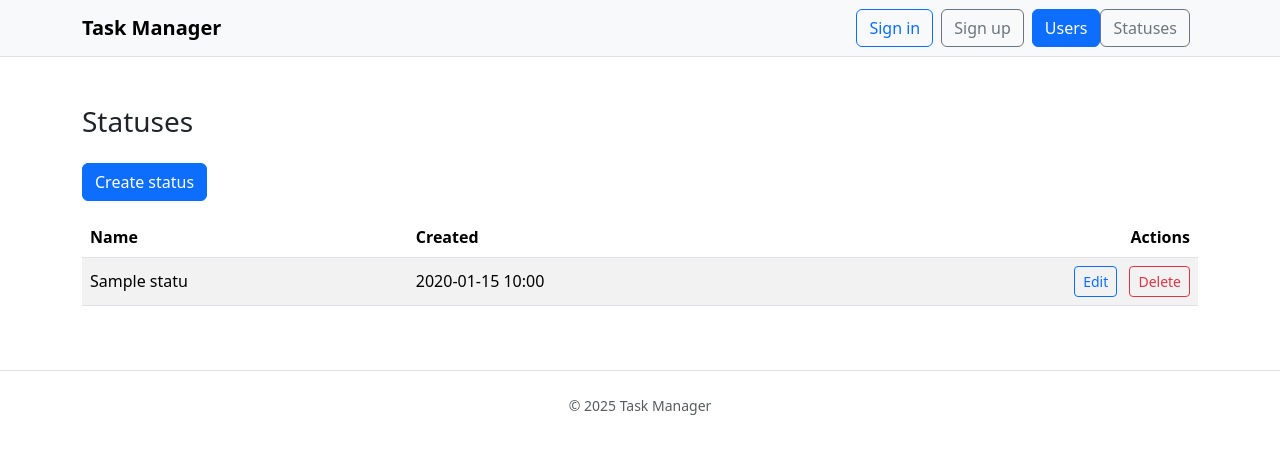
After one commit to spoddub/python-project-52, a Django app: page /statuses/ in a window 1280 px wide. The commit adds this page. Shown: the top 454 px of the page. Run offline with Django 5.2, Linux system fonts and the light colour scheme; a user stored in the database is signed in; tables that the repository leaves empty hold one stand-in row (values such as "Sample post"); some libraries are stand-ins or nearby versions.

Commit message:
add statuses CRUD

```diff
--- /dev/null
+++ b/task_manager/models.py
@@ -0,0 +1,12 @@
+from django.db import models
+
+
+class Status(models.Model):
+    name = models.CharField(max_length=255, unique=True)
+    created_at = models.DateTimeField(auto_now_add=True)
+
+    class Meta:
+        ordering = ["id"]
+
+    def __str__(self):
+        return self.name
--- a/task_manager/settings.py
+++ b/task_manager/settings.py
@@ -37,6 +37,7 @@ INSTALLED_APPS = [
     "django.contrib.messages",
     "django.contrib.staticfiles",
     "django_bootstrap5",
+    "task_manager",
 ]
 
 MIDDLEWARE = [
--- a/task_manager/urls.py
+++ b/task_manager/urls.py
@@ -29,4 +29,8 @@ urlpatterns = [
     path("users/create/", views.UserCreateView.as_view(), name="users_create"),
     path("users/<int:pk>/update/", views.UserUpdateView.as_view(), name="users_update"),
     path("users/<int:pk>/delete/", views.UserDeleteView.as_view(), name="users_delete"),
+    path("statuses/", views.StatusListView.as_view(), name="statuses_list"),
+    path("statuses/create/", views.StatusCreateView.as_view(), name="statuses_create"),
+    path("statuses/<int:pk>/update", views.StatusUpdateView.as_view(), name="statuses_update"),
+    path("statuses/<int:pk>/delete/", views.StatusDeleteView.as_view(), name="statuses_delete"),
 ]
--- a/task_manager/views.py
+++ b/task_manager/views.py
@@ -6,6 +6,8 @@ from django.contrib.auth.views import LogoutView
 from django.shortcuts import render, redirect
 from django.urls import reverse_lazy
 from django.views.generic import ListView, CreateView, UpdateView, DeleteView
+from .models import Status
+from django.db.models import ProtectedError
 
 
 def index(request):
@@ -68,3 +70,57 @@ class UserDeleteView(LoginRequiredMixin, OnlySelfMixin, DeleteView):
 class LogoutPostOnlyView(LogoutView):
     http_method_names = ["post"]
     next_page = reverse_lazy("home")
+
+
+class StatusListView(LoginRequiredMixin, ListView):
+    model = Status
+    template_name = "statuses/list.html"
+    context_object_name = "statuses"
+
+
+class StatusCreateView(LoginRequiredMixin, CreateView):
+    model = Status
+    fields = ["name"]
+    template_name = "statuses/create.html"
+    success_url = reverse_lazy("statuses_list")
+
+    def form_valid(self, form):
+        messages.success(self.request, "Status created successfully")
+        return super().form_valid(form)
+
+
+class StatusUpdateView(LoginRequiredMixin, UpdateView):
+    model = Status
+    fields = ["name"]
+    template_name = "statuses/update.html"
+    success_url = reverse_lazy("statuses_list")
+
+    def form_valid(self, form):
+        messages.success(self.request, "Status updated successfully")
+        return super().form_valid(form)
+
+
+class StatusDeleteView(LoginRequiredMixin, DeleteView):
+    model = Status
+    template_name = "statuses/delete.html"
+    success_url = reverse_lazy("statuses_list")
+
+    def delete(self, request, *args, **kwargs):
+        try:
+            messages.success(self.request, "Status deleted successfully")
+            return super().delete(request, *args, **kwargs)
+        except ProtectedError:
+            messages.error(self.request, "Cannot delete status because it is in use")
+            return self.redirect_to_list()
+
+    def post(self, request, *args, **kwargs):
+        try:
+            return super().post(request, *args, **kwargs)
+        except ProtectedError:
+            messages.error(self.request, "Cannot delete status because it is in use")
+            return self.redirect_to_list()
+
+    def redirect_to_list(self):
+        from django.shortcuts import redirect
+
+        return redirect("statuses_list")
--- a/templates/base.html
+++ b/templates/base.html
@@ -32,6 +32,9 @@
               <li class="nav-item">
                 <a class="btn btn-primary" href="#">{% trans "Users" %}</a>
               </li>
+              <li class="nav-item me-2">
+                <a class="btn btn-outline-secondary" href="{% url 'statuses_list' %}">Statuses</a>
+              </li>
             </ul>
           </div>
         </div>
--- /dev/null
+++ b/templates/statuses/list.html
@@ -0,0 +1,33 @@
+{% extends "base.html" %}
+{% block title %}Statuses — Task Manager{% endblock %}
+{% block content %}
+<h1 class="h3 mb-4">Statuses</h1>
+
+<div class="mb-3">
+  <a class="btn btn-primary" href="{% url 'statuses_create' %}">Create status</a>
+</div>
+
+<table class="table table-striped align-middle">
+  <thead>
+    <tr>
+      <th>Name</th>
+      <th>Created</th>
+      <th class="text-end">Actions</th>
+    </tr>
+  </thead>
+  <tbody>
+    {% for s in statuses %}
+      <tr>
+        <td>{{ s.name }}</td>
+        <td>{{ s.created_at|date:"Y-m-d H:i" }}</td>
+        <td class="text-end">
+          <a class="btn btn-sm btn-outline-primary me-2" href="{% url 'statuses_update' s.pk %}">Edit</a>
+          <a class="btn btn-sm btn-outline-danger" href="{% url 'statuses_delete' s.pk %}">Delete</a>
+        </td>
+      </tr>
+    {% empty %}
+      <tr><td colspan="3" class="text-body-secondary">No statuses yet</td></tr>
+    {% endfor %}
+  </tbody>
+</table>
+{% endblock %}
```
Also changed, not shown: task_manager/admin.py (added, +9 -0 lines), task_manager/tests/test_users_crud.py (added, +67 -0 lines), templates/statuses/create.html (added, +14 -0 lines), templates/statuses/delete.html (added, +11 -0 lines), templates/statuses/update.html (added, +14 -0 lines), db.sqlite3, task_manager/migrations/0001_initial.py (added), task_manager/migrations/__init__.py (added).
